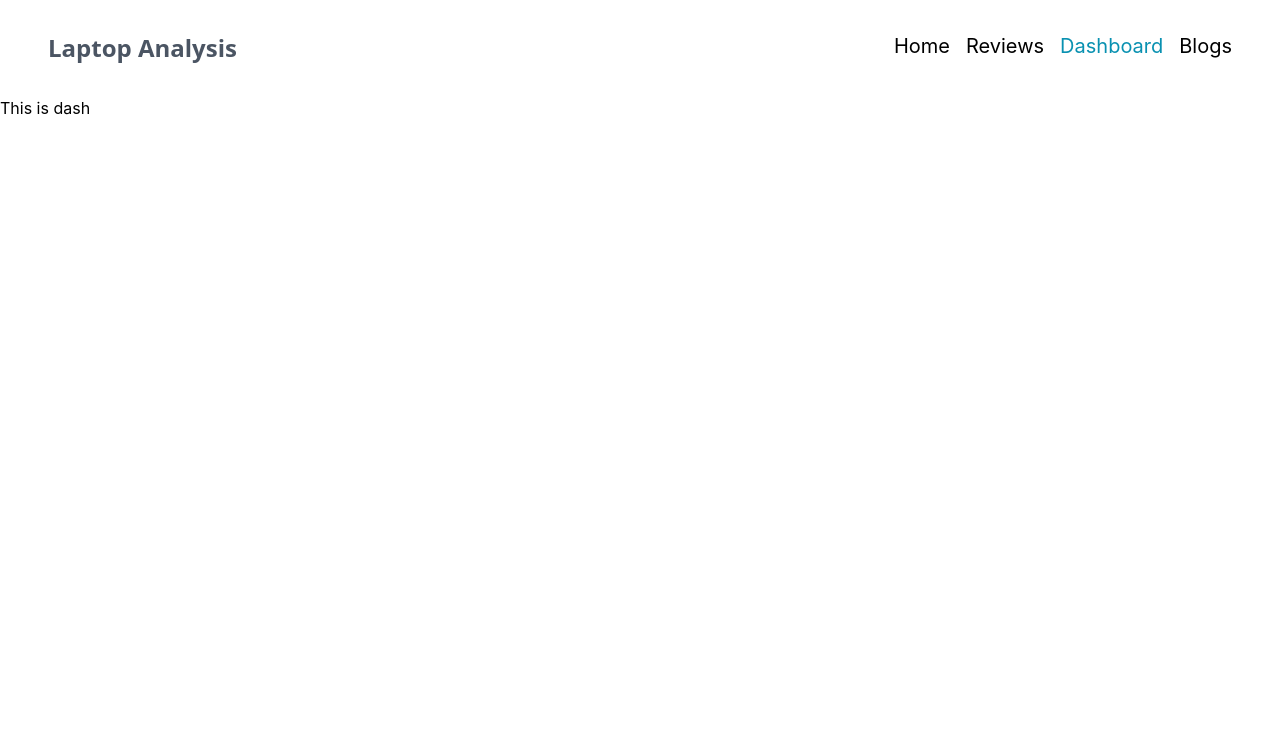
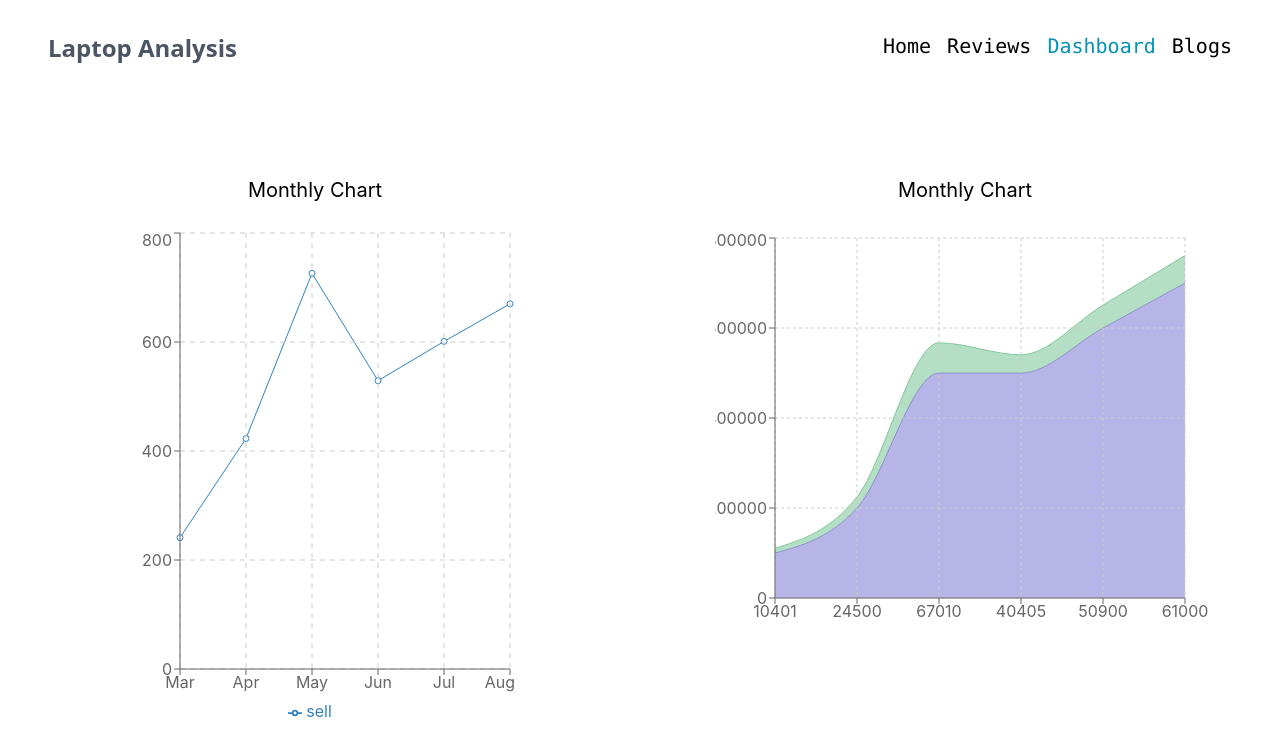
Before and after one commit to sayanpal469/Product-Analysis, a React (Create React App) app: page /dashboard in a window 1280 px wide. Shown: the top 756 px of the page. Built offline with nearby package versions, Linux system fonts and the light colour scheme.

Commit message:
2 chart added in dashboard

```diff
--- a/package.json
+++ b/package.json
@@ -11,6 +11,7 @@
     "react-dom": "^18.0.0",
     "react-router-dom": "^6.3.0",
     "react-scripts": "5.0.0",
+    "recharts": "^2.1.9",
     "web-vitals": "^2.1.4"
   },
   "scripts": {
--- a/src/App.js
+++ b/src/App.js
@@ -6,6 +6,7 @@ import Reviews from './components/Reviews/Reviews';
 import Dashboard from './components/Dashboard/Dashboard'
 import Blogs from './components/Blogs/Blogs'
 import NotFound from './components/NotFound/NotFound';
+import Footer from './components/Footer/Footer';
 
 function App() {
   return (
@@ -19,6 +20,7 @@ function App() {
         <Route path='/blogs' element={ <Blogs/> }></Route>
         <Route path='*' element={ <NotFound/> }></Route>
       </Routes>
+
     </div>
   );
 }
--- a/src/components/Dashboard/Dashboard.js
+++ b/src/components/Dashboard/Dashboard.js
@@ -1,9 +1,78 @@
 import React from 'react';
+import { Area, AreaChart, CartesianGrid, Legend, Line, LineChart, XAxis, YAxis } from 'recharts';
 
 const Dashboard = () => {
+   const data = [
+        {
+            "month": "Mar",
+            "investment": 100000,
+            "sell": 241,
+            "revenue": 10401
+        },
+        {
+            "month": "Apr",
+            "investment": 200000,
+            "sell": 423,
+            "revenue": 24500
+        },
+        {
+            "month": "May",
+            "investment": 500000,
+            "sell": 726,
+            "revenue": 67010
+        },
+        {
+            "month": "Jun",
+            "investment": 500000,
+            "sell": 529,
+            "revenue": 40405
+        },
+        {
+            "month": "Jul",
+            "investment": 600000,
+            "sell": 601,
+            "revenue": 50900
+        },
+        {
+            "month": "Aug",
+            "investment": 700000,
+            "sell": 670,
+            "revenue": 61000
+        }
+    ]
     return (
-        <div>
-            <h1>This is dash</h1>
+        <div className='grid sm:grid-cols-1 md:grid-cols-2 lg:grid-cols-2 gap-5 mt-20'>
+            <div className='chart-1 px-10 mx-auto'>
+                <h1 className='text-center text-xl mb-6'>Monthly Chart</h1>
+            <LineChart width={400} height={500} data={data}>
+           <Line dataKey={'sell'}></Line>
+           <CartesianGrid stroke="#ccc" strokeDasharray="5 5" />
+           <XAxis dataKey={'month'} />
+           <YAxis></YAxis>
+           <Legend />
+            </LineChart>
+            </div>
+
+            <div className='chart-2 px-10 mx-auto'>
+            <h1 className='text-center text-xl mb-6'>Monthly Chart</h1>
+
+            <AreaChart width={500}
+          height={400}
+          data={data}
+          margin={{
+            top: 10,
+            right: 30,
+            left: 0,
+            bottom: 0,
+          }}>
+          <Area type="monotone" dataKey={"investment"} stackId="1" stroke="#8884d8" fill="#8884d8" />
+          <Area type="monotone" dataKey={"revenue"} stackId="1" stroke="#82ca9d" fill="#82ca9d" />
+<CartesianGrid stroke="#ccc" strokeDasharray="3 3" />
+          <XAxis dataKey={"revenue"} />
+
+ <YAxis />
+        </AreaChart>
+            </div>
         </div>
     );
 };
--- a/src/components/Header/Header.js
+++ b/src/components/Header/Header.js
@@ -10,7 +10,7 @@ const Header = () => {
           Laptop Analysis
         </Link>
       </div>
-      <div className='flex gap-4 text-xl'>
+      <div className='flex gap-4 text-xl font-mono'>
         <CustomLink to='/'>Home</CustomLink>
         <CustomLink to='/reviews'>Reviews</CustomLink>
         <CustomLink to='/dashboard'>Dashboard</CustomLink>
--- a/src/components/Home/Home.js
+++ b/src/components/Home/Home.js
@@ -9,13 +9,13 @@ const Home = () => {
 
     return (
         <div className='' style={{}}>
-            <div className='py-32 bg-gray-100 h-full grid grid-cols-1 md:grid-cols-2 items-center justify-items-center gap-4 md:justify-items-around content-center'>
+            <div className='py-36 bg-gray-100 h-full grid grid-cols-1 md:grid-cols-2 items-center justify-items-center gap-4 md:justify-items-around content-center'>
                 <div className='order-2 md:order-1'>
-                    <div className='p-10'>
-                        <h1 className='text-4xl'>Product analytics with pre-built reports and guided setup</h1>
+                    <div className='p-20'>
+                        <h1 className='text-5xl font-mono font-bold'>Product analytics with <span className='text-orange-400'>pre-built</span> reports and guided setup</h1>
                         <p className='text-2xl mt-4'>Know which changes to make in your app without spending time building reports.</p>
 
-                        <button type="button" class="mt-8 text-white bg-blue-700 hover:bg-blue-800 focus:ring-4 focus:outline-none focus:ring-blue-300 font-medium rounded-lg text-base px-6 py-3.5 text-center dark:bg-blue-600 dark:hover:bg-blue-700 dark:focus:ring-blue-800">TAKE A TOUR</button>
+                        <button type="button" class="mt-8 text-white bg-blue-700 hover:bg-blue-800 focus:ring-4 focus:outline-none focus:ring-blue-300 font-medium rounded-3xl text-base px-6 py-3.5 text-center dark:bg-blue-600 dark:hover:bg-blue-700 dark:focus:ring-blue-800">TAKE A TOUR</button>
                     </div>
                 </div>
                 <div className='flex order-1 md:order-2 justify-center items-center'>
--- a/src/components/HomeReview/HomeReview.js
+++ b/src/components/HomeReview/HomeReview.js
@@ -1,4 +1,5 @@
 import React from 'react';
+import { Link } from 'react-router-dom';
 
 const HomeReview = ({review}) => {
     const {picture, comment, name, rating} = review
@@ -9,11 +10,11 @@ const HomeReview = ({review}) => {
           <img className="w-20 h-20 object-cover rounded-full border-2 border-indigo-500" src={picture}/>
         </div>
         <div>
-          <h2 className="text-gray-800 text-3xl font-semibold">Rating: {rating}</h2>
+          <h2 className="text-gray-800 text-3xl font-semibold">{name}</h2>
           <p className="mt-2 text-gray-600">{comment}</p>
         </div>
         <div className="flex justify-end mt-4">
-          <p href="#" class="text-xl font-medium text-indigo-500">{name}</p>
+          <Link to='./reviews' class="text-xl font-medium  bg-indigo-500 rounded-3xl py-2 px-4 text-white">Explore Review</Link>
         </div>
       </div>
     );
--- a/src/components/Review/Review.js
+++ b/src/components/Review/Review.js
@@ -1,4 +1,5 @@
 import React from 'react';
+import { Link } from 'react-router-dom';
 
 const Review = ({review}) => {
     const {picture, comment, name, rating} = review
@@ -12,7 +13,7 @@ const Review = ({review}) => {
             <p className="mt-2 text-gray-600">{comment}</p>
           </div>
           <div className="flex justify-end mt-4">
-            <p href="#" class="text-xl font-medium text-indigo-500">{name}</p>
+            <p  class="text-xl font-medium text-indigo-500">{name}</p>
           </div>
         </div>
 
--- a/src/components/Reviews/Reviews.js
+++ b/src/components/Reviews/Reviews.js
@@ -3,7 +3,7 @@ import useReview from '../Hooks/useReview';
 import Review from '../Review/Review';
 
 const Reviews = () => {
-    const [reviews, setReviews] = useReview([])
+    const [reviews, setReviews] = useReview(6)
     return (
         <div className='grid sm:grid-cols-1 md:grid-cols-2 lg:grid-cols-3 xl:grid-cols-3 gap-5 px-6'>
             {
```
Also changed, not shown: src/components/Footer/Footer.js (added), 1 other file (tests, documents, lock files or other folders).
